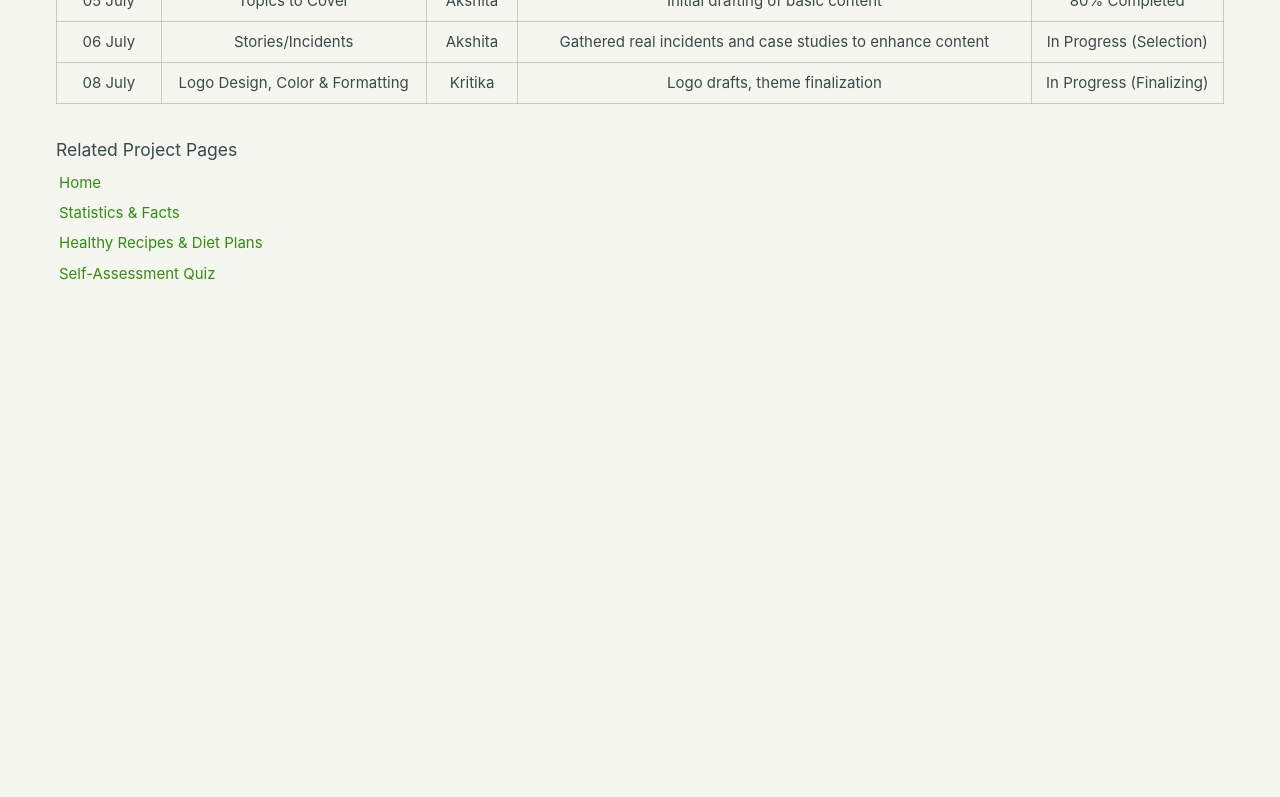
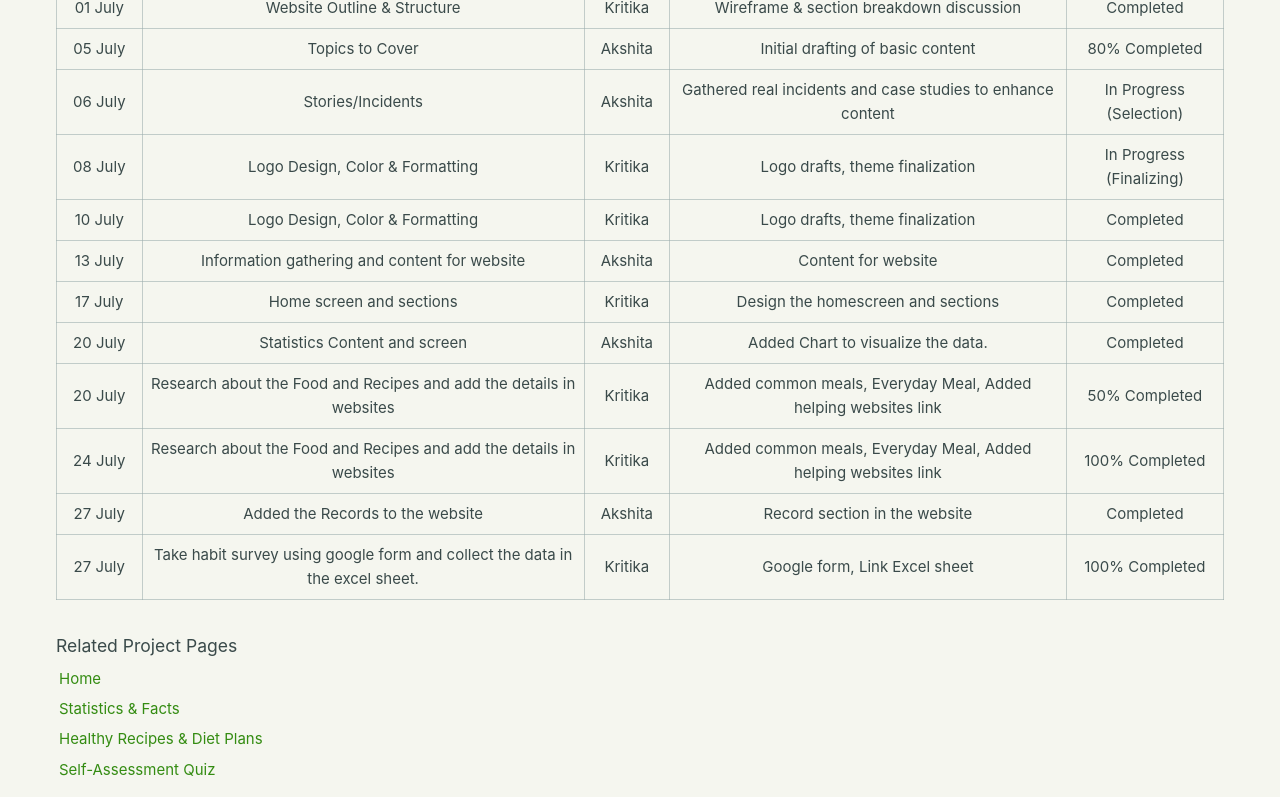
Before and after one commit to charlie-leo/health_portfolio, a Vue app: page /records in a window 1280 px wide. Shown: the part 657-1454 px from the top of the page. Before the commit the page ends 989 px from the top, so only its background shows below. Built offline with nearby package versions, Linux system fonts and the light colour scheme.

Commit message:
completed meeting minuts

```diff
--- a/src/views/MeetingMinutesView.vue
+++ b/src/views/MeetingMinutesView.vue
@@ -72,6 +72,62 @@
         <td>Kritika</td>
         <td>Logo drafts, theme finalization</td>
         <td>In Progress (Finalizing)</td>
+      </tr>
+      <tr>
+        <td>10 July</td>
+        <td>Logo Design, Color & Formatting</td>
+        <td>Kritika</td>
+        <td>Logo drafts, theme finalization</td>
+        <td>Completed</td>
+      </tr>
+      <tr>
+        <td>13 July</td>
+        <td>Information gathering and content for website</td>
+        <td>Akshita</td>
+        <td>Content for website</td>
+        <td>Completed</td>
+      </tr>
+      <tr>
+        <td>17 July</td>
+        <td>Home screen and sections</td>
+        <td>Kritika</td>
+        <td>Design the homescreen and sections</td>
+        <td>Completed</td>
+      </tr>
+      <tr>
+        <td>20 July</td>
+        <td>Statistics Content and screen</td>
+        <td>Akshita</td>
+        <td>Added Chart to visualize the data.</td>
+        <td>Completed</td>
+      </tr>
+      <tr>
+        <td>20 July</td>
+        <td>Research about the Food and Recipes and add the details in websites</td>
+        <td>Kritika</td>
+        <td>Added common meals, Everyday Meal, Added helping websites link</td>
+        <td>50% Completed</td>
+      </tr>
+      <tr>
+        <td>24 July</td>
+        <td>Research about the Food and Recipes and add the details in websites</td>
+        <td>Kritika</td>
+        <td>Added common meals, Everyday Meal, Added helping websites link</td>
+        <td>100% Completed</td>
+      </tr>
+      <tr>
+        <td>27 July</td>
+        <td>Added the Records to the website</td>
+        <td>Akshita</td>
+        <td>Record section in the website</td>
+        <td>Completed</td>
+      </tr>
+      <tr>
+        <td>27 July</td>
+        <td>Take habit survey using google form and collect the data in the excel sheet.</td>
+        <td>Kritika</td>
+        <td>Google form, Link Excel sheet</td>
+        <td>100% Completed</td>
       </tr>
       </tbody>
     </table>
```
